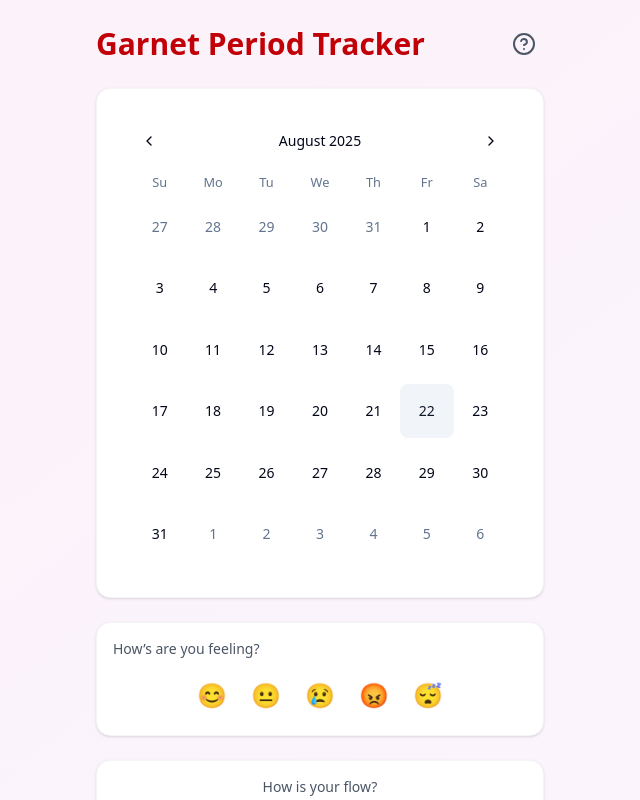
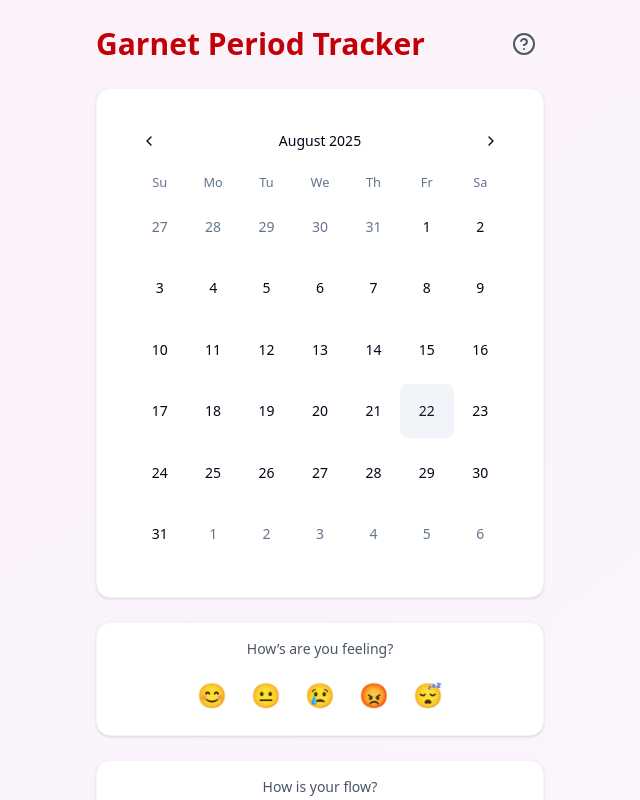
Before and after one commit to Danielle73/Garnet, a React (Vite) app: page /tracker in a window 1280 px wide. Shown: the top 800 px of the page, without its empty margins (320-960 px from the left). Built offline with nearby package versions, Linux system fonts and the light colour scheme.

Commit message:
chore:small ux fixes to tracker and history screen

```diff
--- a/src/screens/HistoryScreen.tsx
+++ b/src/screens/HistoryScreen.tsx
@@ -95,13 +95,16 @@
                   {entry.mood && (
                     <p className="text-xl mt-2">{entry.mood}</p>
                     )}
+
+                     {entry.flow && (
+                  <p className="text-sm text-gray-600 mt-1">
+                    Flow: {entry.flow}
+                  </p>)
+                  }
+
+
                 </div>
 
-                {entry.flow && (
-  <p className="text-sm text-gray-600 mt-1">
-    Flow: {entry.flow}
-  </p>
-)}
 
                  <Link to={`/edit/${index}`}>
                    <Button size="sm" variant="secondary">
--- a/src/screens/TrackerScreen.tsx
+++ b/src/screens/TrackerScreen.tsx
@@ -172,7 +172,7 @@
 
 
 <div className="bg-white rounded-xl shadow-sm border border-gray-100 p-4 space-y-3">
-  <p className="text-sm font-medium text-gray-600">
+  <p className="text-sm font-medium text-gray-600 text-center">
     How’s are you feeling?
   </p>
 <div className="flex justify-center gap-2">
```
